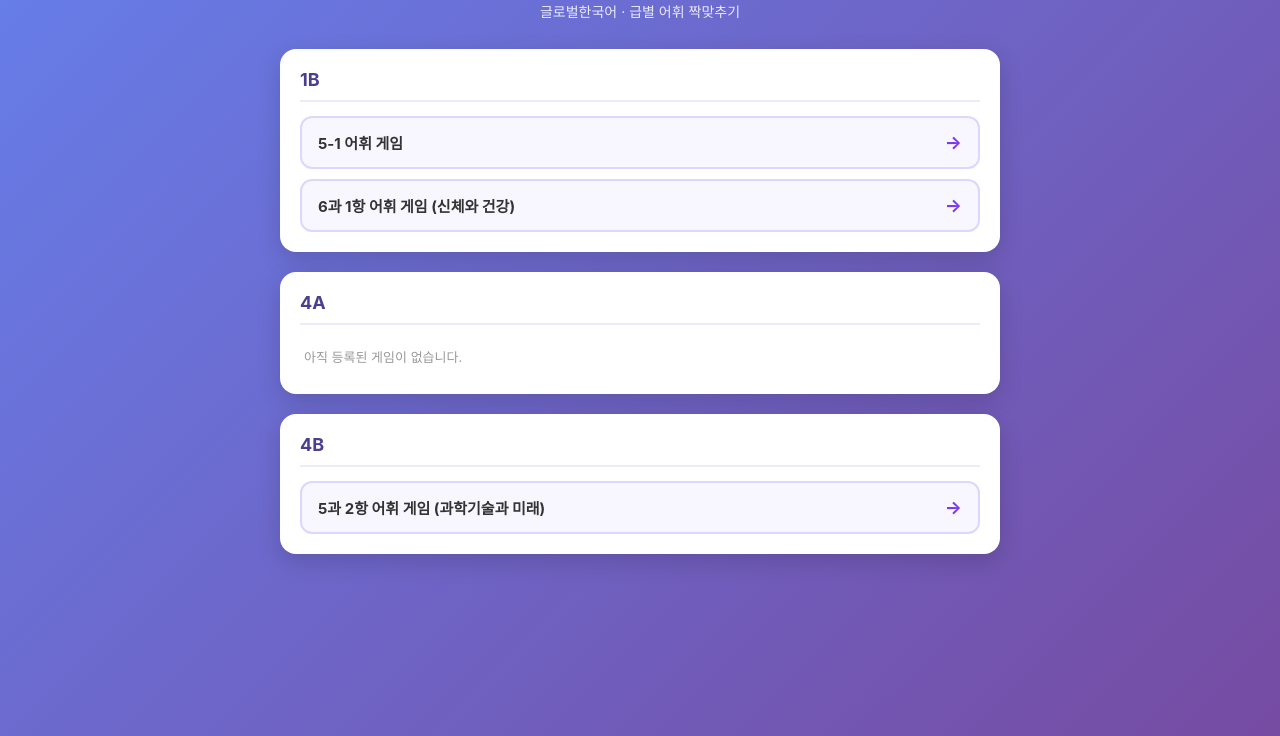
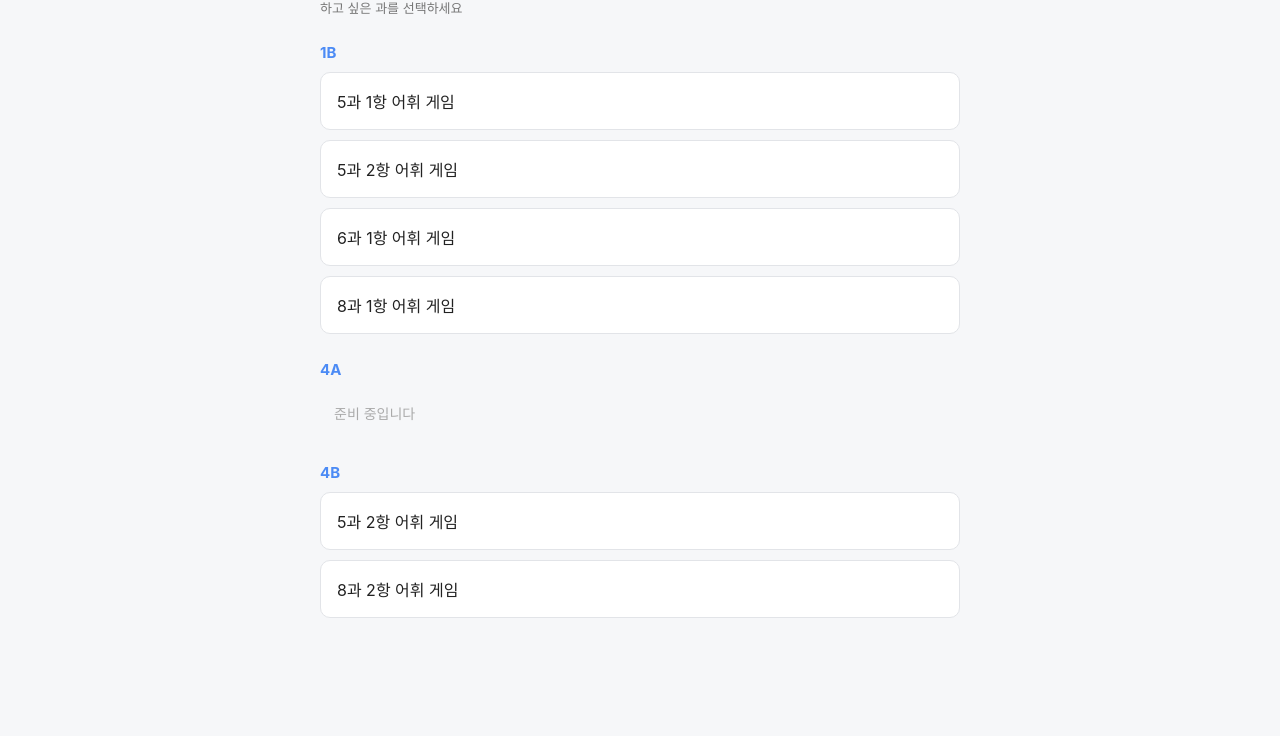
Before and after one commit to toymenia-cmyk/-, a plain HTML site: page index.html in a window 1280 px wide. Shown: the part 64-800 px from the top of the page. Drawn offline with Linux system fonts and the light colour scheme.

Commit message:
Add files via upload

```diff
--- a/index.html
+++ b/index.html
@@ -3,116 +3,36 @@
 <head>
 <meta charset="UTF-8">
 <meta name="viewport" content="width=device-width, initial-scale=1.0">
-<title>한국어 어휘 게임 목록</title>
+<title>한국어 어휘 게임</title>
 <style>
-  * { box-sizing: border-box; margin: 0; padding: 0; }
-  body {
-    font-family: 'Noto Sans KR', -apple-system, BlinkMacSystemFont, sans-serif;
-    background: linear-gradient(135deg, #667eea 0%, #764ba2 100%);
-    min-height: 100vh;
-    padding: 24px 16px;
-  }
-  .container {
-    max-width: 720px;
-    margin: 0 auto;
-  }
-  h1 {
-    text-align: center;
-    color: white;
-    font-size: 26px;
-    margin-bottom: 4px;
-  }
-  .subtitle {
-    text-align: center;
-    color: rgba(255,255,255,0.85);
-    font-size: 14px;
-    margin-bottom: 28px;
-  }
-  .level-section {
-    background: white;
-    border-radius: 16px;
-    padding: 20px;
-    margin-bottom: 20px;
-    box-shadow: 0 8px 24px rgba(0,0,0,0.15);
-  }
-  .level-title {
-    font-size: 18px;
-    font-weight: bold;
-    color: #4a3f8f;
-    margin-bottom: 14px;
-    padding-bottom: 10px;
-    border-bottom: 2px solid #ede9fe;
-  }
-  .game-list {
-    display: flex;
-    flex-direction: column;
-    gap: 10px;
-  }
-  .game-link {
-    display: flex;
-    justify-content: space-between;
-    align-items: center;
-    padding: 14px 16px;
-    background: #f8f7ff;
-    border: 2px solid #ddd6fe;
-    border-radius: 12px;
-    text-decoration: none;
-    color: #333;
-    font-weight: bold;
-    font-size: 15px;
-    transition: all 0.2s;
-  }
-  .game-link:hover {
-    background: #ede9fe;
-    transform: translateY(-2px);
-  }
-  .game-link .arrow {
-    color: #7c3aed;
-    font-size: 18px;
-  }
-  .empty-note {
-    color: #999;
-    font-size: 13px;
-    padding: 8px 4px;
-  }
+*{margin:0;padding:0;box-sizing:border-box}
+body{font-family:-apple-system,BlinkMacSystemFont,'Malgun Gothic',sans-serif;background:#f6f7f9;color:#222;padding:24px}
+.wrap{max-width:640px;margin:0 auto}
+h1{font-size:22px;margin-bottom:6px}
+.sub{color:#777;font-size:13px;margin-bottom:24px}
+h2{font-size:15px;color:#4c8bf5;margin:26px 0 10px}
+a{display:block;background:#fff;border:1px solid #e2e4e8;border-radius:10px;padding:16px;margin-bottom:10px;text-decoration:none;color:#222;font-size:16px}
+a:hover{border-color:#4c8bf5}
+.empty{color:#aaa;font-size:14px;padding:14px}
 </style>
 </head>
 <body>
-<div class="container">
-  <h1>📚 한국어 어휘 게임</h1>
-  <div class="subtitle">글로벌한국어 · 급별 어휘 짝맞추기</div>
+<div class="wrap">
+  <h1>한국어 어휘 게임</h1>
+  <div class="sub">하고 싶은 과를 선택하세요</div>
 
-  <div class="level-section">
-    <div class="level-title">1B</div>
-    <div class="game-list">
-      <a class="game-link" href="1B_5-1.html">
-        <span>5-1 어휘 게임</span>
-        <span class="arrow">→</span>
-      </a>
-      <a class="game-link" href="1B_6-1_vocab_game.html">
-        <span>6과 1항 어휘 게임 (신체와 건강)</span>
-        <span class="arrow">→</span>
-      </a>
-    </div>
-  </div>
+  <h2>1B</h2>
+  <a href="1B_5-1.html">5과 1항 어휘 게임</a>
+  <a href="1B_5-2.html">5과 2항 어휘 게임</a>
+  <a href="1B_6-1_vocab_game.html">6과 1항 어휘 게임</a>
+  <a href="1B_8-1.html">8과 1항 어휘 게임</a>
 
-  <div class="level-section">
-    <div class="level-title">4A</div>
-    <div class="game-list">
-      <div class="empty-note">아직 등록된 게임이 없습니다.</div>
-    </div>
-  </div>
+  <h2>4A</h2>
+  <div class="empty">준비 중입니다</div>
 
-  <div class="level-section">
-    <div class="level-title">4B</div>
-    <div class="game-list">
-      <a class="game-link" href="4B_5-2_vocab_game.html">
-        <span>5과 2항 어휘 게임 (과학기술과 미래)</span>
-        <span class="arrow">→</span>
-      </a>
-    </div>
-  </div>
-
+  <h2>4B</h2>
+  <a href="4B_5-2_vocab_game.html">5과 2항 어휘 게임</a>
+  <a href="4B_8-2_vocab_game.html">8과 2항 어휘 게임</a>
 </div>
 </body>
 </html>
```
